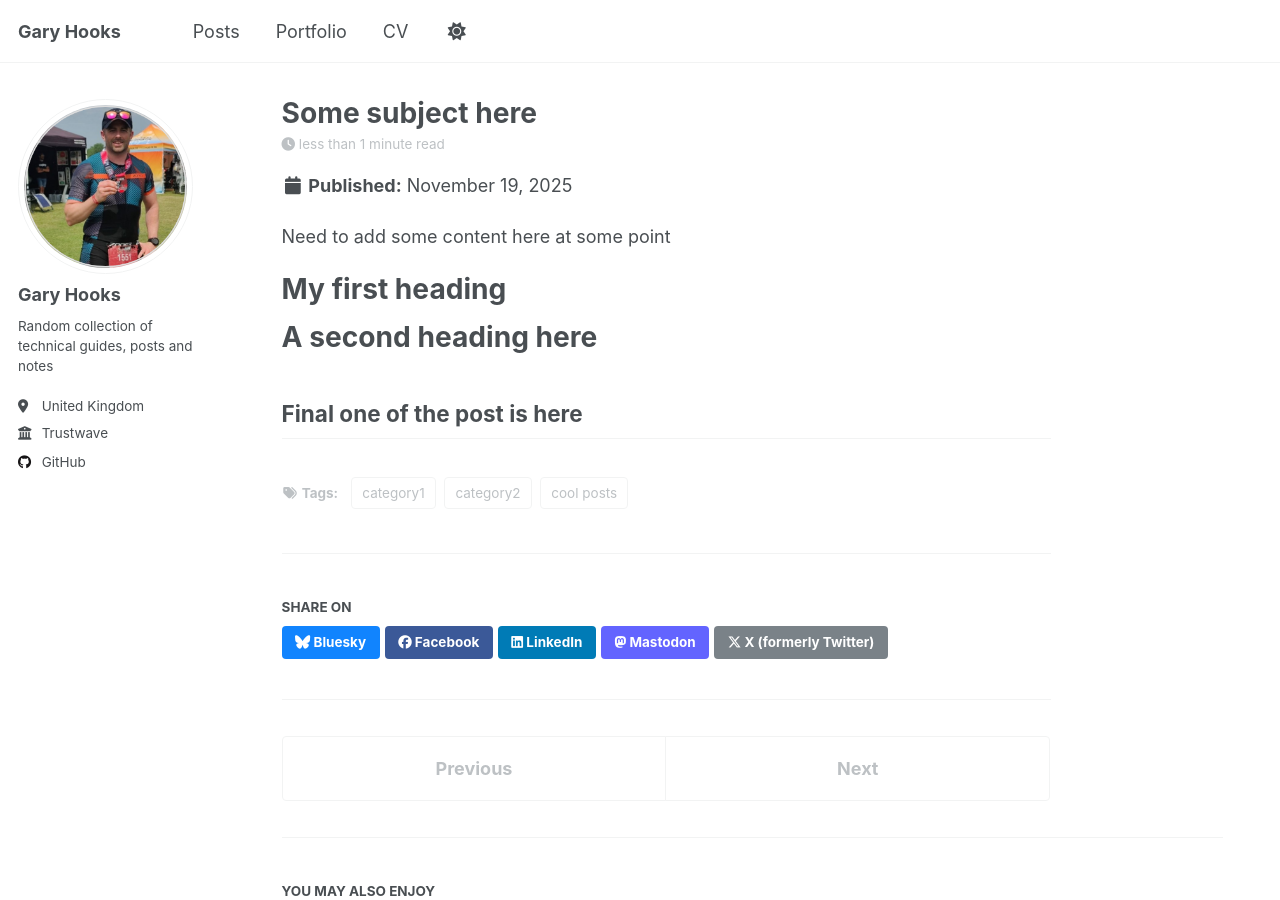
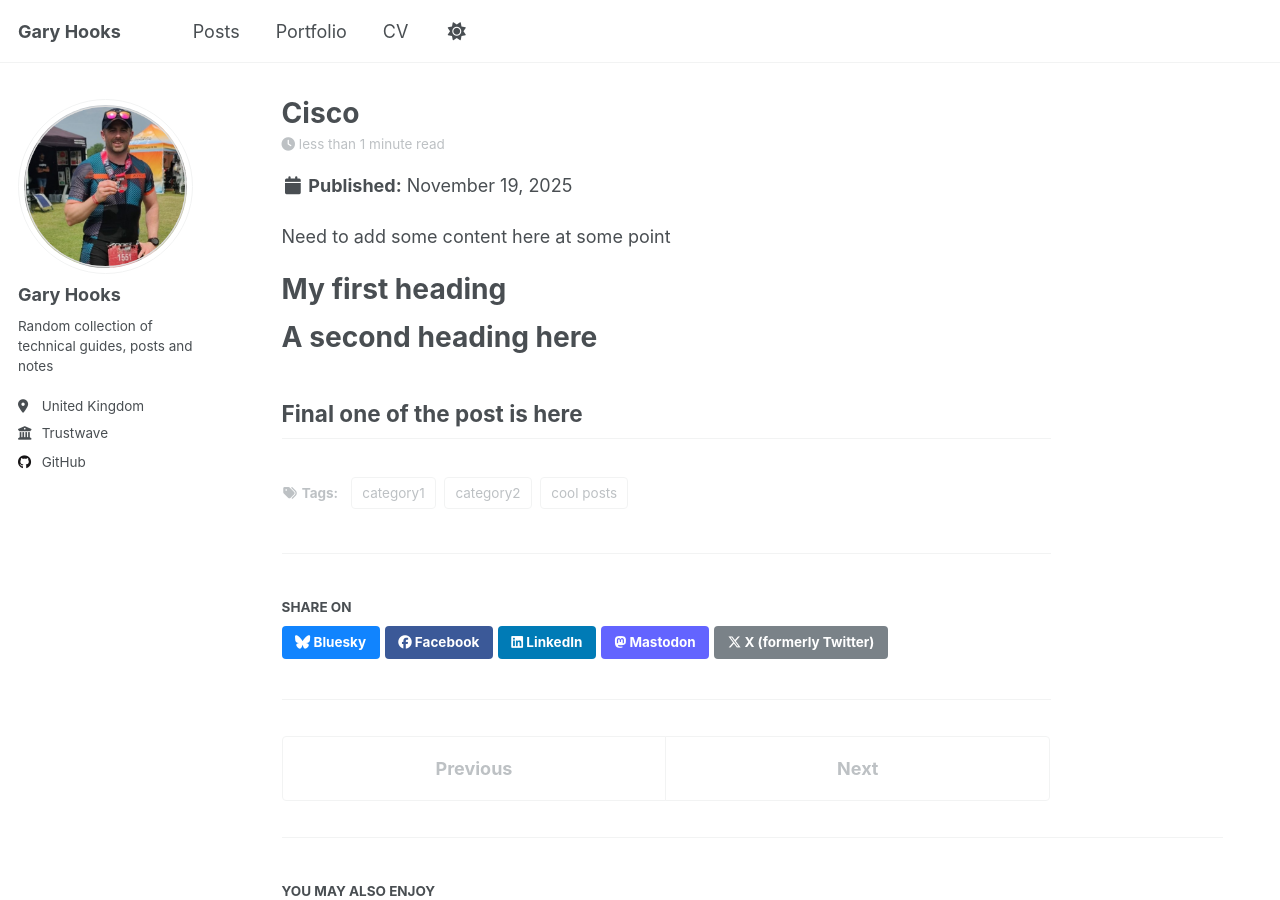
Before and after one commit to garyhooks/garyhooks.github.io, a Jekyll site: the page built from _posts/2015-08-14-blog-post-4.md, in a window 1280 px wide and 900 px high. Built offline with Jekyll 4.4.1, drawn with Linux system fonts in a browser that asks for light colours; a script that is not in the unit is left out.

Commit message:
Update 2015-08-14-blog-post-4.md

```diff
--- a/_posts/2015-08-14-blog-post-4.md
+++ b/_posts/2015-08-14-blog-post-4.md
@@ -1,5 +1,5 @@
 ---
-title: 'Some subject here'
+title: 'Cisco'
 date: 2025-11-19
 permalink: /posts/2025/11/some_subject_here/
 tags:
```
